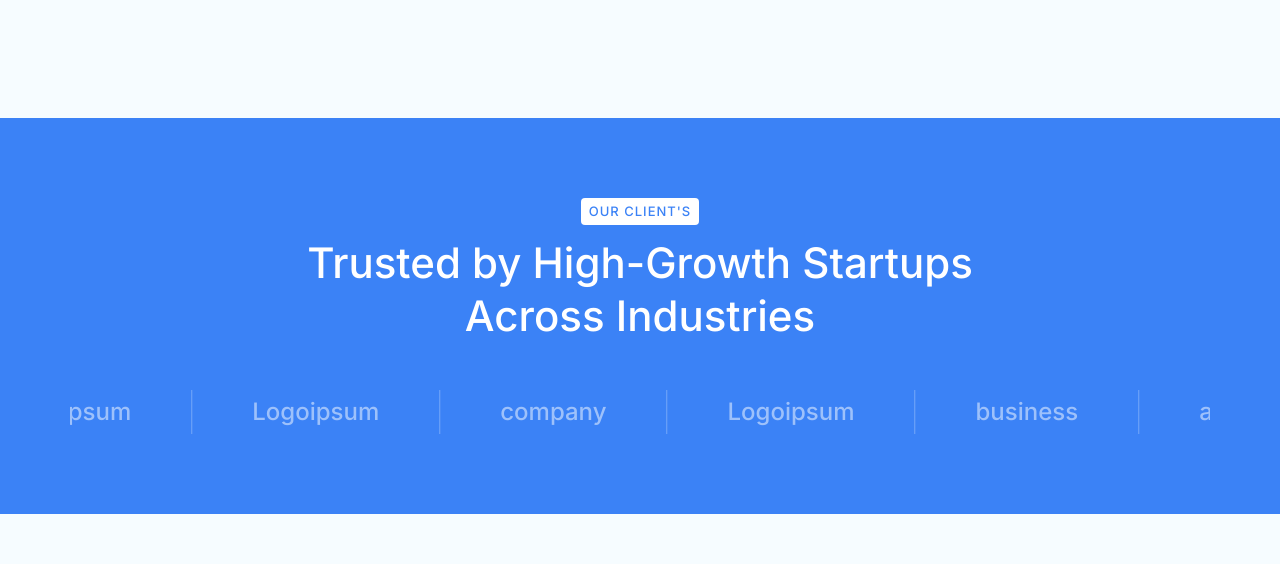
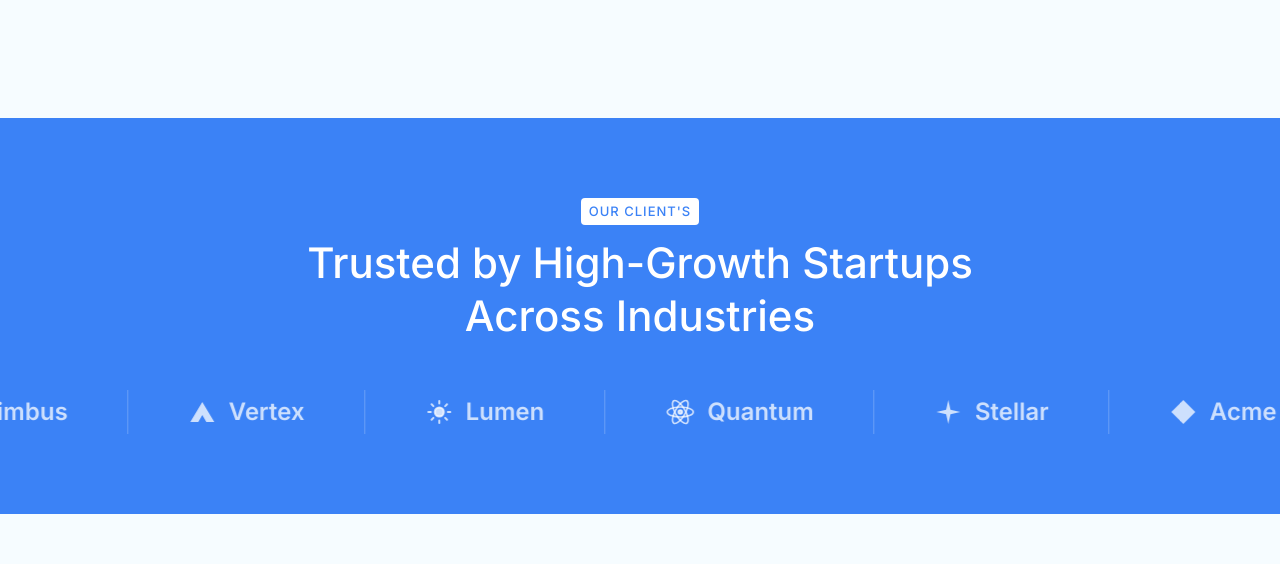
Before and after one commit to Arcks-Techno-Soft/website, a Next.js app: page / in a window 1280 px wide. Shown: the part 955-1519 px from the top of the page. Built offline with nearby package versions, Linux system fonts and the light colour scheme.

Commit message:
version-2.6 : Updated logo cloud.

```diff
--- a/src/components/sections/logo-cloud.tsx
+++ b/src/components/sections/logo-cloud.tsx
@@ -1,13 +1,70 @@
+type Logo = {
+  name: string;
+  icon: React.ReactNode;
+};
+
+// Dummy brand marks — inline SVGs so they scale crisply and pick up `currentColor`.
+const logos: Logo[] = [
+  {
+    name: "Acme Labs",
+    icon: (
+      <svg width="28" height="28" viewBox="0 0 28 28" fill="currentColor" aria-hidden="true">
+        <path d="M14 2L26 14L14 26L2 14L14 2Z" />
+      </svg>
+    ),
+  },
+  {
+    name: "Nimbus",
+    icon: (
+      <svg width="28" height="28" viewBox="0 0 28 28" fill="currentColor" aria-hidden="true">
+        <path d="M21 14a5 5 0 10-9.6-1.9A4 4 0 108 21h12a3.5 3.5 0 001-6.9 4.6 4.6 0 000-.1z" />
+      </svg>
+    ),
+  },
+  {
+    name: "Vertex",
+    icon: (
+      <svg width="28" height="28" viewBox="0 0 28 28" fill="currentColor" aria-hidden="true">
+        <path d="M14 4L26 24H18L14 17L10 24H2L14 4Z" />
+      </svg>
+    ),
+  },
+  {
+    name: "Lumen",
+    icon: (
+      <svg width="28" height="28" viewBox="0 0 28 28" fill="none" stroke="currentColor" strokeWidth="2" strokeLinecap="round" aria-hidden="true">
+        <circle cx="14" cy="14" r="4.5" fill="currentColor" />
+        <path d="M14 3v2.5M14 22.5V25M3 14h2.5M22.5 14H25M6.3 6.3l1.8 1.8M19.9 19.9l1.8 1.8M6.3 21.7l1.8-1.8M19.9 8.1l1.8-1.8" />
+      </svg>
+    ),
+  },
+  {
+    name: "Quantum",
+    icon: (
+      <svg width="30" height="28" viewBox="0 0 30 28" fill="none" stroke="currentColor" strokeWidth="1.6" aria-hidden="true">
+        <circle cx="15" cy="14" r="2" fill="currentColor" />
+        <ellipse cx="15" cy="14" rx="13" ry="5" />
+        <ellipse cx="15" cy="14" rx="13" ry="5" transform="rotate(60 15 14)" />
+        <ellipse cx="15" cy="14" rx="13" ry="5" transform="rotate(120 15 14)" />
+      </svg>
+    ),
+  },
+  {
+    name: "Stellar",
+    icon: (
+      <svg width="28" height="28" viewBox="0 0 28 28" fill="currentColor" aria-hidden="true">
+        <path d="M14 2 L16.2 11.8 L26 14 L16.2 16.2 L14 26 L11.8 16.2 L2 14 L11.8 11.8 Z" />
+      </svg>
+    ),
+  },
+];
+
 export function LogoCloud() {
-  const logos = [
-    "Logoipsum", "Logoipsum", "company", "Logoipsum", "business", "application",
-  ];
-
   return (
-    <section className="bg-primary py-20 px-8 overflow-hidden">
-      <div className="max-w-[1140px] mx-auto">
-        {/* Heading */}
-        <div className="flex flex-col items-center gap-3 mb-12">
+    <section className="bg-primary py-20 overflow-hidden">
+      {/* Heading — constrained to container width */}
+      <div className="max-w-[1140px] mx-auto px-8 mb-12">
+        <div className="flex flex-col items-center gap-3">
           <span className="inline-flex items-center px-2 py-1 bg-white rounded text-primary text-[13px] font-medium uppercase tracking-[1px]">
             Our Client&apos;s
           </span>
@@ -16,21 +73,43 @@ export function LogoCloud() {
             <span className="block">Across Industries</span>
           </h2>
         </div>
+      </div>
 
-        {/* Logo Marquee */}
-        <div className="relative overflow-hidden">
-          <div className="animate-marquee flex items-center gap-[60px] whitespace-nowrap">
-            {[...logos, ...logos, ...logos].map((logo, i) => (
-              <div key={i} className="flex items-center gap-[60px]">
-                <span className="text-white/50 text-2xl font-medium">
-                  {logo}
-                </span>
-                {i < logos.length * 3 - 1 && (
-                  <div className="w-px h-11 bg-white/30" />
-                )}
-              </div>
-            ))}
-          </div>
+      {/* Logo Marquee — edge-to-edge, breaks out of the container */}
+      <div className="relative overflow-hidden">
+        <div
+          className="animate-marquee flex items-center w-max will-change-transform"
+        >
+          {/* Four identical copies → -50% keyframe translates 2 copies per cycle,
+              keeping the full viewport filled at all times (even at ultra-wide sizes). */}
+          {[0, 1, 2, 3].map((copyIndex) => (
+            <ul
+              key={copyIndex}
+              aria-hidden={copyIndex !== 0}
+              className="flex items-center shrink-0"
+            >
+              {logos.map((logo) => (
+                <li
+                  key={logo.name}
+                  className="flex items-center gap-[60px] shrink-0 pr-[60px] text-white/75"
+                >
+                  {/* Brand mark + wordmark */}
+                  <div className="flex items-center gap-3">
+                    {logo.icon}
+                    <span className="text-2xl font-semibold whitespace-nowrap">
+                      {logo.name}
+                    </span>
+                  </div>
+
+                  {/* Divider */}
+                  <span
+                    aria-hidden="true"
+                    className="w-px h-11 bg-white/25 block"
+                  />
+                </li>
+              ))}
+            </ul>
+          ))}
         </div>
       </div>
     </section>
```
